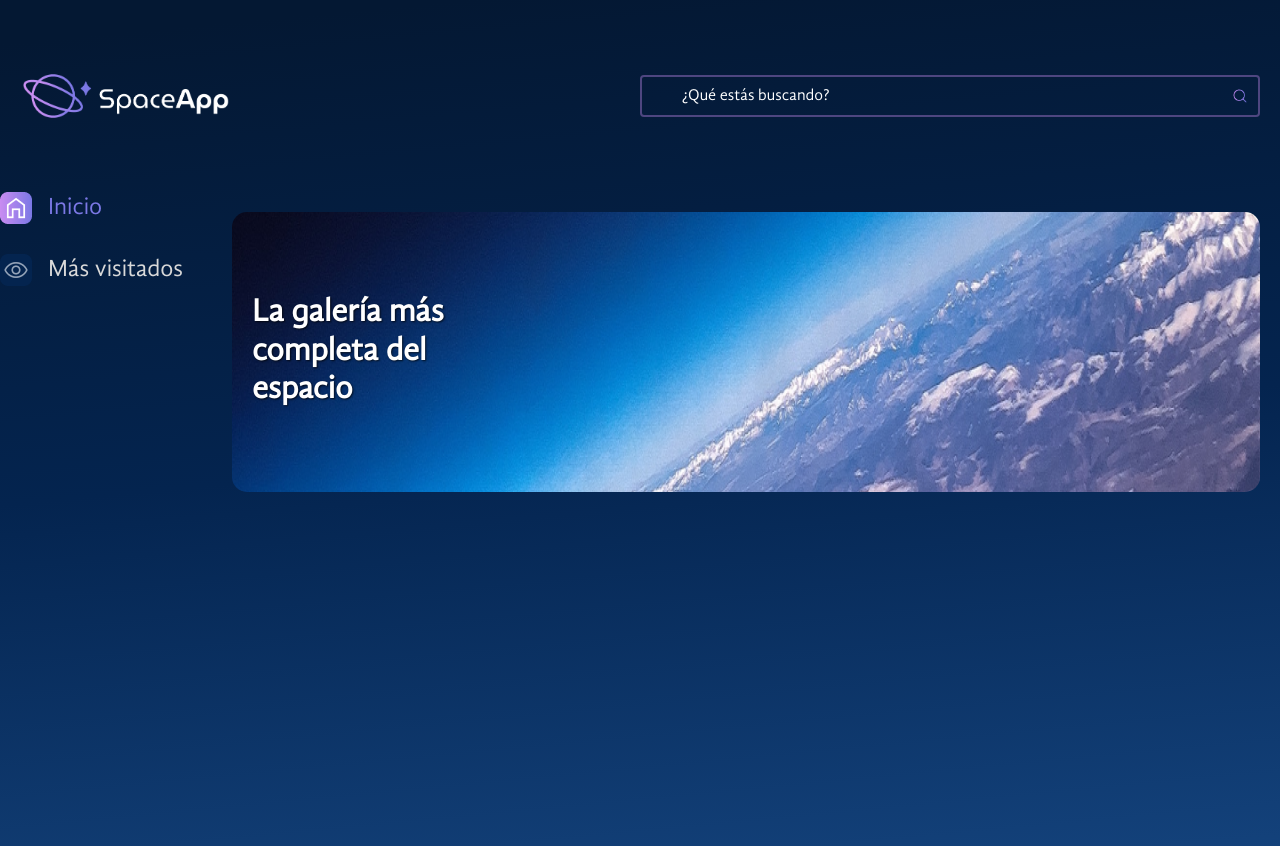
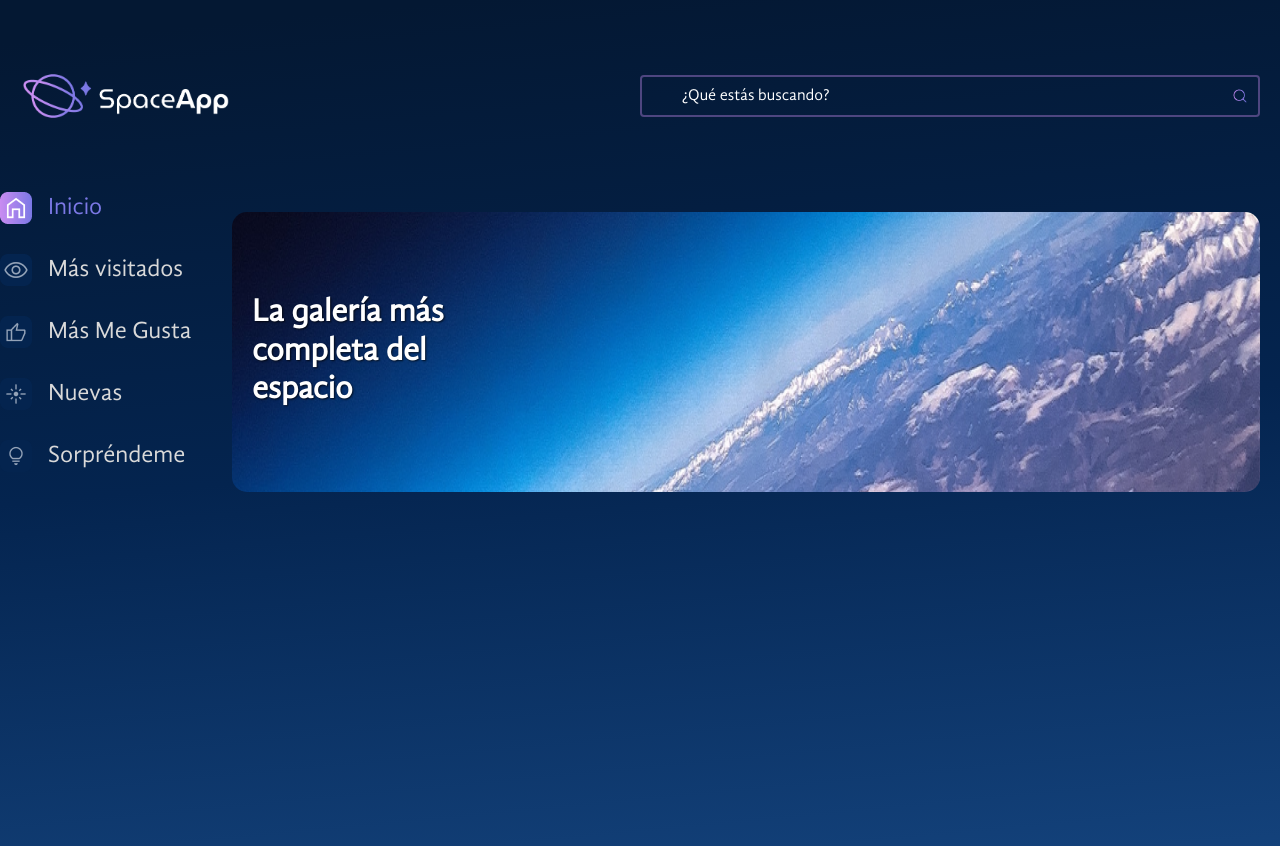
Before and after one commit to DNSO0/space-app-vite, a React (Vite) app: page / in a window 1280 px wide. Shown: the top 846 px of the page. Built offline with nearby package versions, Linux system fonts and the light colour scheme.

Commit message:
Se agregan items a la barra lateral de navegación

```diff
--- a/src/components/BarraLateral/index.jsx
+++ b/src/components/BarraLateral/index.jsx
@@ -26,6 +26,15 @@
                     <ItemNavegacion iconoActivo="iconos/mas-visas-activo.png" iconoInactivo="iconos/mas-vistas-inactivo.png">
                         Más visitados
                     </ItemNavegacion>
+                    <ItemNavegacion iconoActivo="iconos/me-gusta-activo.png" iconoInactivo="iconos/me-gusta-inactivo.png">
+                        Más Me Gusta
+                    </ItemNavegacion>
+                    <ItemNavegacion iconoActivo="iconos/nuevas-activo.png" iconoInactivo="iconos/nuevas-inactivo.png">
+                        Nuevas
+                    </ItemNavegacion>
+                    <ItemNavegacion iconoActivo="iconos/sorprendeme-activo.png" iconoInactivo="iconos/sorprendeme-inactivo.png">
+                        Sorpréndeme
+                    </ItemNavegacion>
                 </ListaEstilizada>
             </nav>
         </BarraLateralContainer>
```
